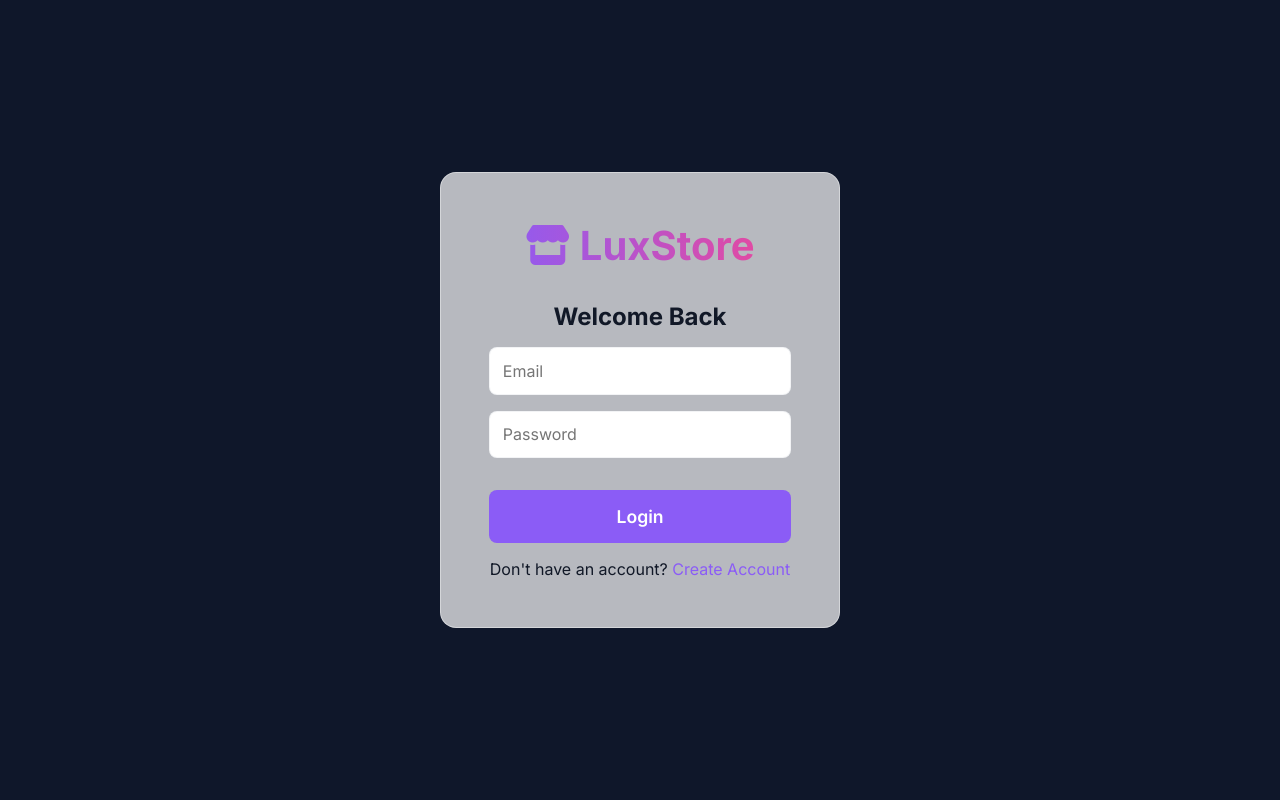
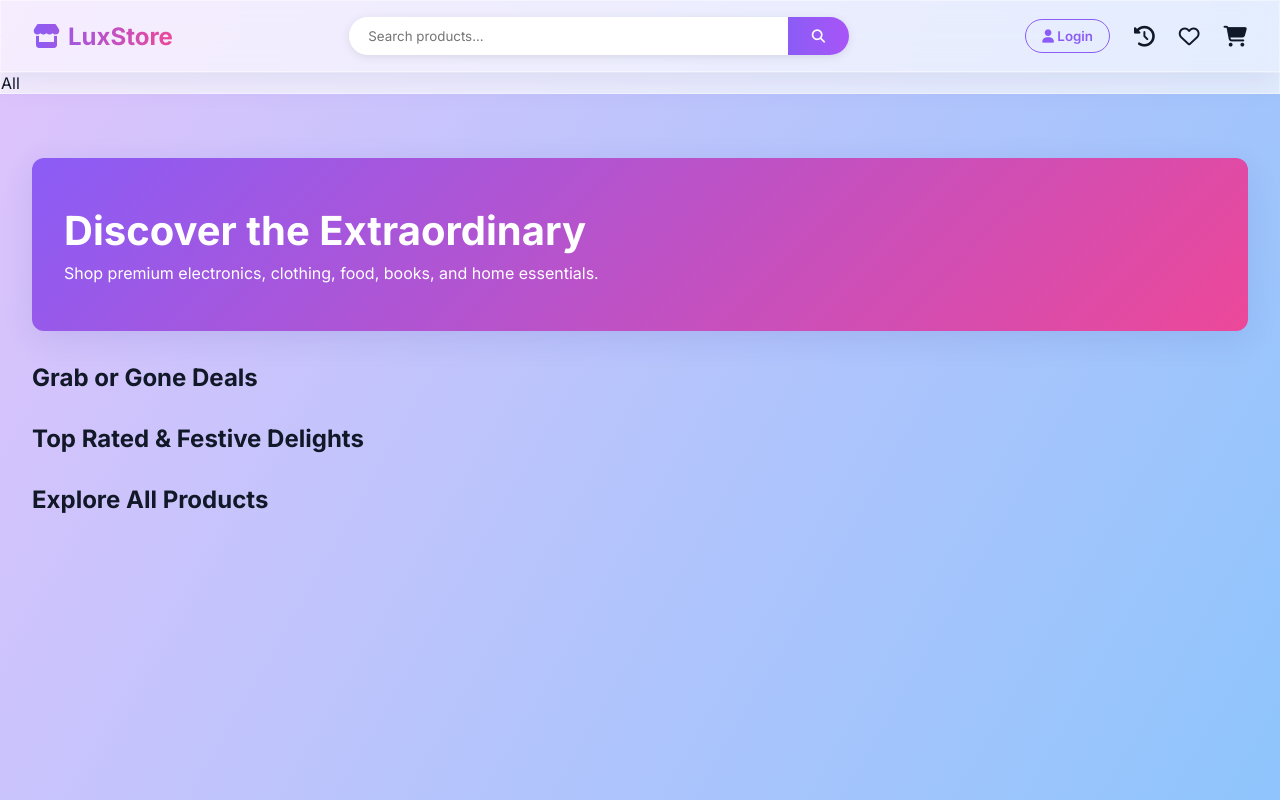
Before and after one commit to ShreyaShettyyy/Relate, a Flask app: page / in a window 1280 px wide. Run offline with Flask 3, Linux system fonts and the light colour scheme.

Commit message:
Restore glassmorphism UI layout and style while keeping new auth, apriori, and cart features

```diff
--- a/static/script.js
+++ b/static/script.js
@@ -27,43 +27,51 @@
     });
     history.replaceState({ section: 'catalog-section' }, '', '#catalog-section');
 
-    const flipCategories = [
-        { name: "Top Offers", img: "https://img.icons8.com/color/96/000000/discount--v1.png", cat: "All" },
-        { name: "Mobiles", img: "https://img.icons8.com/color/96/000000/smartphone--v1.png", cat: "Smartphones" },
-        { name: "Electronics", img: "https://img.icons8.com/color/96/000000/tv.png", cat: "Electronics" },
-        { name: "Fashion", img: "https://img.icons8.com/color/96/000000/t-shirt.png", cat: "Womens dresses" },
-        { name: "Beauty", img: "https://img.icons8.com/color/96/000000/cosmetic-brush.png", cat: "Beauty" },
-        { name: "Home", img: "https://img.icons8.com/color/96/000000/sofa.png", cat: "Kitchen accessories" },
-        { name: "Grocery", img: "https://img.icons8.com/color/96/000000/shopping-cart.png", cat: "Groceries" }
-    ];
-
     // Fetch Data
     fetch('/api/metadata')
         .then(res => res.json())
         .then(data => {
             allProducts = data.products;
 
-            const catList = document.getElementById('flipkart-category-list');
-            flipCategories.forEach(c => {
-                const div = document.createElement('div');
-                div.className = 'flip-cat-item';
-                div.innerHTML = `<img src="${c.img}"><span>${c.name}</span>`;
-                div.addEventListener('click', () => {
-                    currentCategory = c.cat;
-                    executeSearch();
+            // Populate Categories dynamically
+            const catSet = new Set(allProducts.map(p => p.Category));
+            const catList = document.getElementById('category-list');
+            if (catList) {
+                Array.from(catSet).sort().forEach(cat => {
+                    const li = document.createElement('li');
+                    li.setAttribute('data-cat', cat);
+                    li.textContent = cat;
+                    catList.appendChild(li);
                 });
-                catList.appendChild(div);
-            });
+                bindCategoryClicks();
+            }
 
             renderGrid(allProducts, document.getElementById('product-grid'));
 
-            // Populate special grids
-            const deals = allProducts.sort(() => 0.5 - Math.random()).slice(0, 6);
-            renderGrid(deals, document.getElementById('deals-grid'));
+            // Populate special grids if they exist
+            const dealsGrid = document.getElementById('deals-grid');
+            if (dealsGrid) {
+                const deals = allProducts.sort(() => 0.5 - Math.random()).slice(0, 6);
+                renderGrid(deals, dealsGrid);
+            }
 
-            const topRated = [...allProducts].sort((a,b) => b.Rating - a.Rating).slice(0, 6);
-            renderGrid(topRated, document.getElementById('toprated-grid'));
+            const topRatedGrid = document.getElementById('toprated-grid');
+            if (topRatedGrid) {
+                const topRated = [...allProducts].sort((a,b) => b.Rating - a.Rating).slice(0, 6);
+                renderGrid(topRated, topRatedGrid);
+            }
         });
+
+    function bindCategoryClicks() {
+        document.querySelectorAll('#category-list li').forEach(li => {
+            li.addEventListener('click', (e) => {
+                document.querySelectorAll('#category-list li').forEach(el => el.classList.remove('active-cat'));
+                e.target.classList.add('active-cat');
+                currentCategory = e.target.getAttribute('data-cat');
+                executeSearch();
+            });
+        });
+    }
 
     function generateStars(rating) {
         let starsHtml = '';
@@ -236,6 +244,20 @@
     // Removed manual back button logic to rely entirely on browser Back (popstate)
 
     // ---------------- AUTH LOGIC ----------------
+    const loginBtn = document.getElementById('login-btn');
+    if (loginBtn) {
+        loginBtn.addEventListener('click', () => {
+            document.getElementById('auth-page').classList.remove('hidden');
+        });
+    }
+
+    const closeAuthBtn = document.getElementById('close-auth');
+    if (closeAuthBtn) {
+        closeAuthBtn.addEventListener('click', () => {
+            document.getElementById('auth-page').classList.add('hidden');
+        });
+    }
+
     document.getElementById('show-register').addEventListener('click', () => {
         document.getElementById('login-form').classList.add('hidden');
         document.getElementById('register-form').classList.remove('hidden');
@@ -299,8 +321,10 @@
     function handleLoginSuccess(user) {
         currentUser = user;
         document.getElementById('auth-page').classList.add('hidden');
-        document.getElementById('app-content').classList.remove('hidden');
         document.getElementById('logged-in-user').textContent = `Hi, ${user.name}`;
+        document.getElementById('logged-in-user').classList.remove('hidden');
+        document.getElementById('logout-btn').classList.remove('hidden');
+        if (document.getElementById('login-btn')) document.getElementById('login-btn').classList.add('hidden');
         showToast("Logged in successfully!");
 
         // Fetch User Data (cart, wishlist, orders)
@@ -318,8 +342,9 @@
         currentUser = null;
         cart = []; wishlist = []; orders = [];
         currentFeedList = allProducts;
-        document.getElementById('app-content').classList.add('hidden');
-        document.getElementById('auth-page').classList.remove('hidden');
+        document.getElementById('logged-in-user').classList.add('hidden');
+        document.getElementById('logout-btn').classList.add('hidden');
+        if (document.getElementById('login-btn')) document.getElementById('login-btn').classList.remove('hidden');
         navigateTo('catalog-section');
         executeSearch();
         showToast("Logged out");
--- a/templates/index.html
+++ b/templates/index.html
@@ -10,7 +10,7 @@
 </head>
 <body class="vibrant-bg">
     <!-- Auth Page -->
-    <div id="auth-page" class="auth-page">
+    <div id="auth-page" class="auth-page hidden">
         <div class="auth-container glass-effect">
             <h1 class="gradient-text" style="text-align:center; font-size: 2.5rem; margin-bottom: 2rem;"><i class="fa-solid fa-store"></i> LuxStore</h1>
             <div id="login-form">
@@ -19,6 +19,7 @@
                 <input type="password" id="auth-password" placeholder="Password" class="auth-input" required>
                 <button id="auth-login-btn" class="modal-btn" style="margin-top: 1rem;">Login</button>
                 <p style="text-align: center; margin-top: 1rem;">Don't have an account? <span id="show-register" class="link-text" style="cursor:pointer; color:var(--primary);">Create Account</span></p>
+                <p style="text-align: center; margin-top: 1rem;"><span id="close-auth" class="link-text" style="cursor:pointer; color:var(--text-muted);">Cancel</span></p>
             </div>
             <div id="register-form" class="hidden">
                 <h2 style="margin-bottom: 1rem;">Create Account</h2>
@@ -33,7 +34,7 @@
     </div>
 
     <!-- Main App -->
-    <div id="app-content" class="hidden">
+    <div id="app-content">
     <header class="navbar glass-effect">
         <div class="logo" onclick="window.location.reload()" style="cursor:pointer;"><i class="fa-solid fa-store"></i> LuxStore</div>
         <div class="search-bar">
@@ -42,8 +43,9 @@
         </div>
         <div class="user-actions">
             <div id="login-container" class="user-login">
-                <span id="logged-in-user"></span>
-                <button id="logout-btn" class="nav-btn"><i class="fa-solid fa-arrow-right-from-bracket"></i></button>
+                <button id="login-btn" class="nav-btn"><i class="fa-solid fa-user"></i> Login</button>
+                <span id="logged-in-user" class="hidden"></span>
+                <button id="logout-btn" class="nav-btn hidden"><i class="fa-solid fa-arrow-right-from-bracket"></i></button>
             </div>
             <div class="icon-btn" id="nav-orders" title="My Orders"><i class="fa-solid fa-clock-rotate-left"></i></div>
             <div class="icon-btn" id="nav-wishlist" title="Wishlist"><i class="fa-regular fa-heart"></i></div>
@@ -51,13 +53,21 @@
         </div>
     </header>
 
-    <nav class="flipkart-categories" id="flipkart-category-list">
-        <!-- Injected via JS -->
+    <nav class="categories glass-effect" style="margin-bottom: 2rem;">
+        <ul id="category-list">
+            <li data-cat="All" class="active-cat">All</li>
+        </ul>
     </nav>
 
     <main class="container">
         <!-- Product Catalog -->
         <section id="catalog-section">
+            <div class="banner gradient-banner" id="main-banner">
+                <div class="banner-text">
+                    <h2>Discover the Extraordinary</h2>
+                    <p>Shop premium electronics, clothing, food, books, and home essentials.</p>
+                </div>
+            </div>
 
             <div id="personalized-feed-wrapper" class="hidden">
                 <h2 class="section-title">Your Personalized Feed</h2>
@@ -82,7 +92,7 @@
                 <span id="bread-category">Category</span> &gt; <span id="bread-name" class="current" style="color: var(--text-main); font-weight: bold;">Product</span>
             </div>
 
-            <div class="product-detail-layout glass-effect" style="display: flex; gap: 2rem; background: white; color: black; border-radius: 4px; padding: 2rem;">
+            <div class="product-detail-layout glass-effect" style="display: flex; gap: 2rem; border-radius: 12px; padding: 2rem;">
                 <div class="product-images-col" style="flex: 1; display: flex; flex-direction: column; gap: 10px; align-items: center;">
                     <img id="detail-image" src="" alt="Product" style="width: 100%; max-width: 400px; object-fit: contain; border: 1px solid #eee; padding: 1rem;">
                     <div id="detail-thumbnails" style="display: flex; gap: 10px; justify-content: center;">
```
